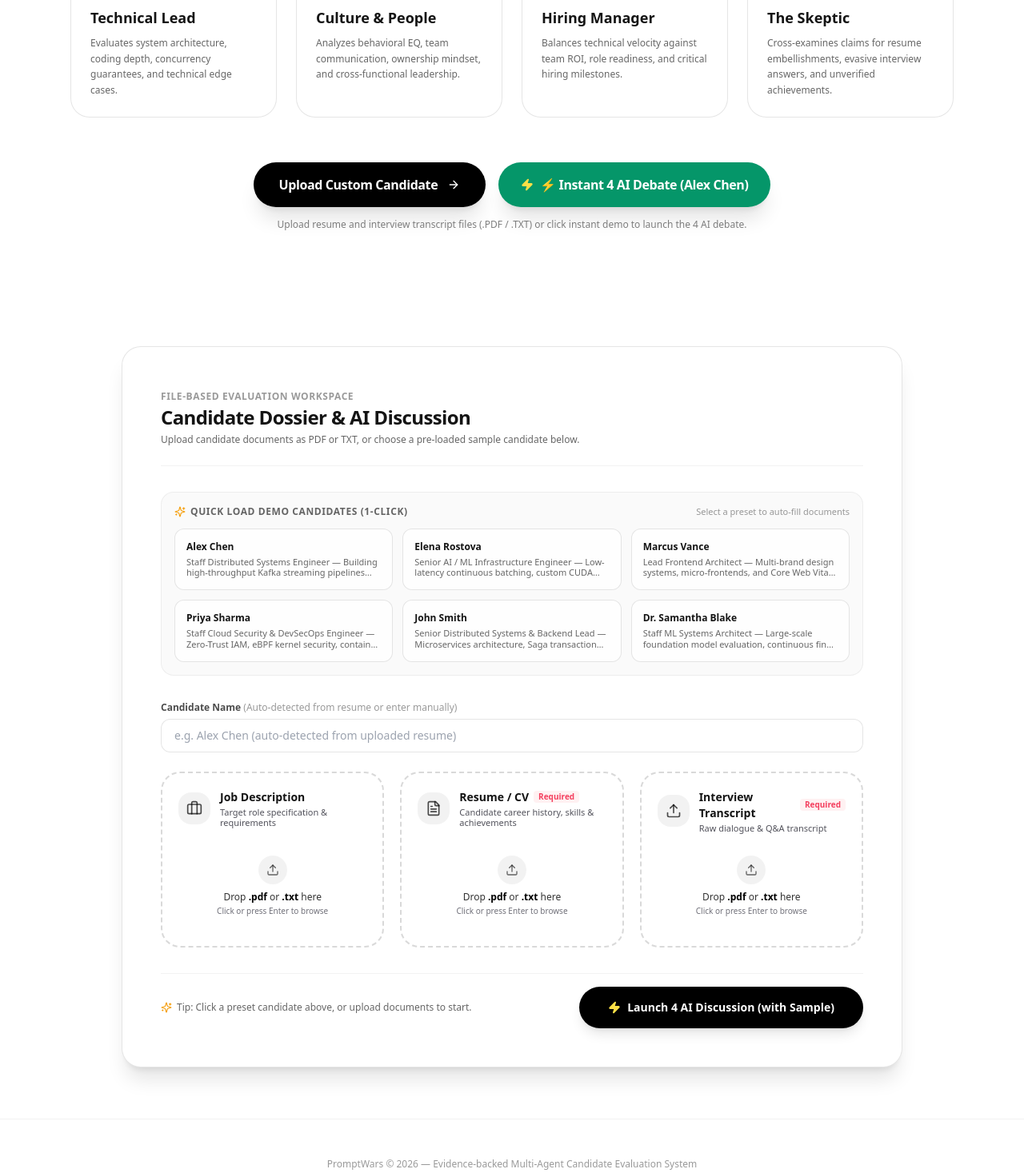
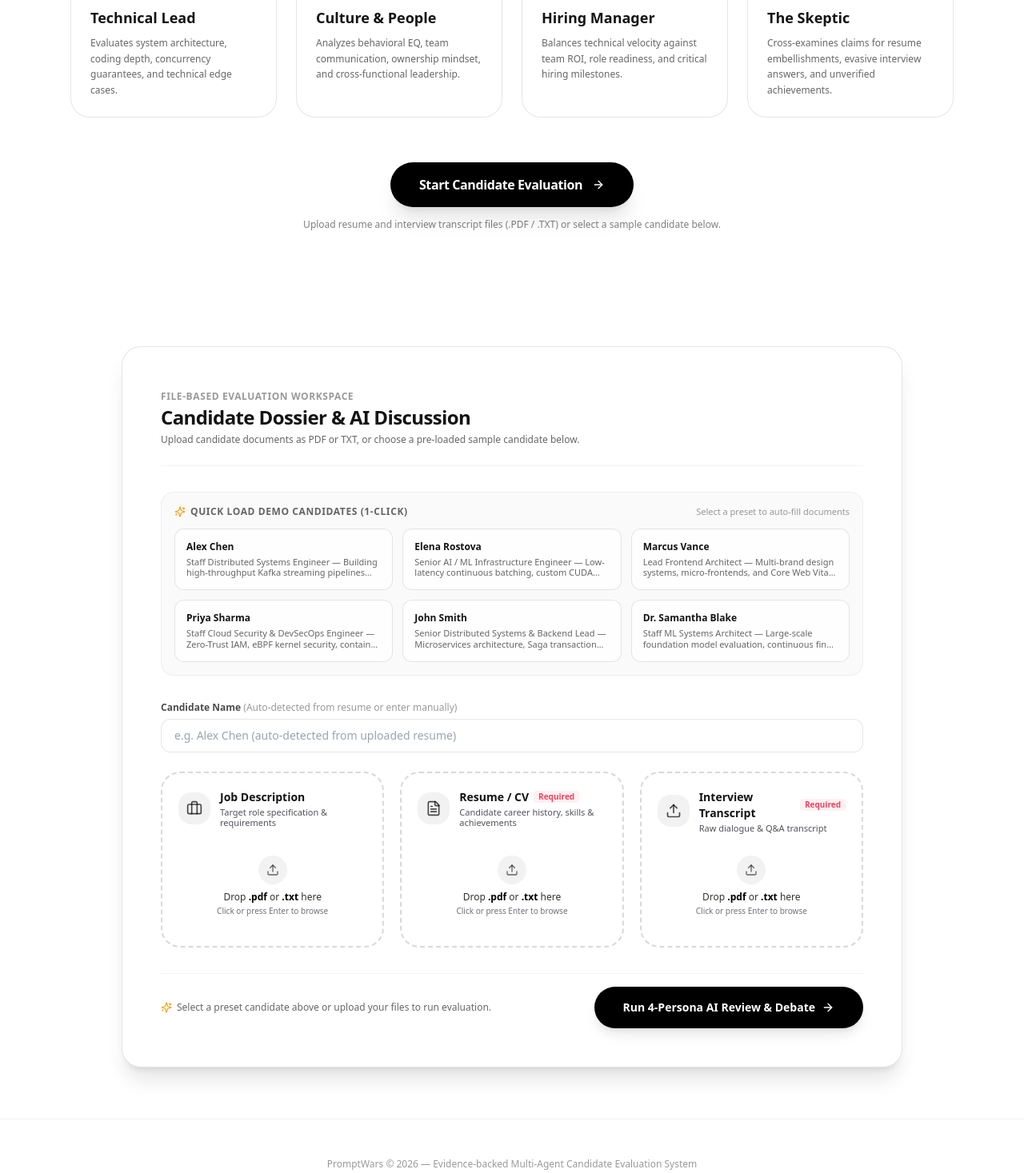
Before and after one commit to aayushmangire/HireMind, a React (Vite) app: page / in a window 1280 px wide. Shown: the part 7683-9150 px from the top of the page at 80% size. Built offline with nearby package versions, Linux system fonts and the light colour scheme; the HTML template or start-up script is replaced by a standard one; a web font is replaced by a local one.

Commit message:
fix(ui): remove tacky instant debate button, default to 4 persona review tab, and add step-by-step tab navigation footers

```diff
--- a/src/App.tsx
+++ b/src/App.tsx
@@ -470,28 +470,20 @@ export default function App() {
             </div>
           </div>
 
-          {/* "Start Candidate Evaluation" CTA Buttons — Positioned below the 4 AI Agents */}
-          <div className="mt-14 flex flex-col sm:flex-row items-center justify-center gap-4 text-center">
+          {/* "Start Candidate Evaluation" CTA Button — Positioned below the 4 AI Agents */}
+          <div className="mt-14 flex flex-col items-center justify-center text-center">
             <button
               type="button"
               onClick={scrollToEvaluation}
-              className="inline-flex items-center gap-3 px-8 py-4 rounded-full bg-black text-white text-sm md:text-base font-semibold tracking-tight shadow-xl hover:bg-neutral-800 hover:scale-105 active:scale-95 transition-all cursor-pointer group"
+              className="inline-flex items-center gap-3 px-9 py-4 rounded-full bg-black text-white text-sm md:text-base font-semibold tracking-tight shadow-xl hover:bg-neutral-800 hover:scale-105 active:scale-95 transition-all cursor-pointer group"
             >
-              <span>Upload Custom Candidate</span>
+              <span>Start Candidate Evaluation</span>
               <ArrowRight className="w-4 h-4 transition-transform group-hover:translate-x-1" />
             </button>
-            <button
-              type="button"
-              onClick={() => handleLaunchDebate(SAMPLE_CANDIDATES[0])}
-              className="inline-flex items-center gap-2 px-7 py-4 rounded-full bg-emerald-600 hover:bg-emerald-700 text-white text-sm md:text-base font-semibold tracking-tight shadow-xl hover:scale-105 active:scale-95 transition-all cursor-pointer group"
-            >
-              <Zap className="w-4 h-4 fill-current text-yellow-300" />
-              <span>⚡ Instant 4 AI Debate (Alex Chen)</span>
-            </button>
+            <p className="mt-3.5 text-xs text-black/50">
+              Upload resume and interview transcript files (.PDF / .TXT) or select a sample candidate below.
+            </p>
           </div>
-          <p className="mt-3.5 text-xs text-center text-black/50">
-            Upload resume and interview transcript files (.PDF / .TXT) or click instant demo to launch the 4 AI debate.
-          </p>
         </section>
 
         {/* Candidate Evaluation & Upload Section */}
@@ -624,12 +616,12 @@ export default function App() {
                 {resumeText.trim() && transcriptText.trim() ? (
                   <div className="flex items-center gap-1.5 text-emerald-600 font-semibold">
                     <CheckCircle2 className="w-4 h-4" />
-                    <span>Dossier ready ({candidateName || "Candidate"}) — 4-Agent Debate configured</span>
+                    <span>Dossier ready ({candidateName || "Candidate"}) — 4 AI Personas configured</span>
                   </div>
                 ) : (
                   <span className="text-black/60 flex items-center gap-1.5">
                     <Sparkles className="w-3.5 h-3.5 text-amber-500" />
-                    Tip: Click a preset candidate above, or upload documents to start.
+                    Select a preset candidate above or upload your files to run evaluation.
                   </span>
                 )}
               </div>
@@ -644,15 +636,10 @@ export default function App() {
                     <Loader2 className="w-4 h-4 animate-spin text-white" />
                     <span>Analyzing & Debating...</span>
                   </>
-                ) : resumeText.trim() && transcriptText.trim() ? (
-                  <>
-                    <span>Launch 4 AI Discussion & Debate</span>
-                    <ArrowRight className="w-4 h-4 transition-transform group-hover:translate-x-1" />
-                  </>
                 ) : (
                   <>
-                    <Zap className="w-4 h-4 fill-current text-yellow-300" />
-                    <span>Launch 4 AI Discussion (with Sample)</span>
+                    <span>Run 4-Persona AI Review & Debate</span>
+                    <ArrowRight className="w-4 h-4 transition-transform group-hover:translate-x-1" />
                   </>
                 )}
               </button>
@@ -679,12 +666,12 @@ export default function App() {
           </div>
         </section>
 
-
         {/* Results & Multi-Agent Debate Dashboard Section */}
         {evaluationResult && (
-          <section id="results" className="relative z-10 py-8">
+          <section id="results" className="relative z-10 py-8 scroll-mt-6">
             <EvaluationDashboard
               result={evaluationResult}
+              defaultTab="agents"
               onReset={() => {
                 setEvaluationResult(null);
                 scrollToEvaluation();
@@ -692,6 +679,7 @@ export default function App() {
             />
           </section>
         )}
+
       </main>
 
       {/* Footer */}
--- a/src/components/evaluation/EvaluationDashboard.tsx
+++ b/src/components/evaluation/EvaluationDashboard.tsx
@@ -453,8 +453,21 @@ export default function EvaluationDashboard({ result, onReset, defaultTab = 'deb
               ))}
             </div>
           </div>
+
+          {/* Tab Navigation Footer */}
+          <div className="pt-6 border-t border-black/5 flex justify-end">
+            <button
+              type="button"
+              onClick={() => setActiveTab('agents')}
+              className="inline-flex items-center gap-2 px-6 py-3 rounded-full bg-black text-white text-xs font-bold hover:bg-neutral-800 transition-all cursor-pointer shadow-sm"
+            >
+              <span>Next: 2. View 4 Persona Reviews</span>
+              <ChevronRight className="w-4 h-4" />
+            </button>
+          </div>
         </div>
       )}
+
 
       {/* ─────────────────────────────────────────────────────────────
           SECTION 2: 4 INDEPENDENT PERSONAS (Pre-Debate Isolated Verdicts)
@@ -626,8 +639,28 @@ export default function EvaluationDashboard({ result, onReset, defaultTab = 'deb
               </div>
             );
           })()}
+
+          {/* Tab Navigation Footer */}
+          <div className="pt-6 border-t border-black/5 flex items-center justify-between">
+            <button
+              type="button"
+              onClick={() => setActiveTab('profile')}
+              className="inline-flex items-center gap-1.5 px-5 py-2.5 rounded-full border border-black/10 hover:bg-black/5 text-xs font-semibold text-black/70 transition-all cursor-pointer"
+            >
+              <span>← 1. Candidate Profile</span>
+            </button>
+            <button
+              type="button"
+              onClick={() => setActiveTab('debate')}
+              className="inline-flex items-center gap-2 px-6 py-3 rounded-full bg-black text-white text-xs font-bold hover:bg-neutral-800 transition-all cursor-pointer shadow-sm"
+            >
+              <span>Next: 3. View Live Debate & Voice</span>
+              <ChevronRight className="w-4 h-4" />
+            </button>
+          </div>
         </div>
       )}
+
 
       {/* ─────────────────────────────────────────────────────────────
           SECTION 3: LIVE MULTI-ROUND DEBATE & ELEVENLABS AI VOICE SESSION
@@ -806,8 +839,28 @@ export default function EvaluationDashboard({ result, onReset, defaultTab = 'deb
               </div>
             );
           })()}
+
+          {/* Tab Navigation Footer */}
+          <div className="pt-6 border-t border-black/5 flex items-center justify-between">
+            <button
+              type="button"
+              onClick={() => setActiveTab('agents')}
+              className="inline-flex items-center gap-1.5 px-5 py-2.5 rounded-full border border-black/10 hover:bg-black/5 text-xs font-semibold text-black/70 transition-all cursor-pointer"
+            >
+              <span>← 2. 4 Persona Reviews</span>
+            </button>
+            <button
+              type="button"
+              onClick={() => setActiveTab('decision')}
+              className="inline-flex items-center gap-2 px-6 py-3 rounded-full bg-black text-white text-xs font-bold hover:bg-neutral-800 transition-all cursor-pointer shadow-sm"
+            >
+              <span>Next: 4. Final Decision Report</span>
+              <ChevronRight className="w-4 h-4" />
+            </button>
+          </div>
         </div>
       )}
+
 
       {/* ─────────────────────────────────────────────────────────────
           SECTION 4: FINAL DECISION REPORT (Weighted Non-Averaged Adjudication)
@@ -961,6 +1014,25 @@ export default function EvaluationDashboard({ result, onReset, defaultTab = 'deb
               </div>
             </div>
           )}
+
+          {/* Tab Navigation Footer */}
+          <div className="pt-6 border-t border-black/5 flex items-center justify-between">
+            <button
+              type="button"
+              onClick={() => setActiveTab('debate')}
+              className="inline-flex items-center gap-1.5 px-5 py-2.5 rounded-full border border-black/10 hover:bg-black/5 text-xs font-semibold text-black/70 transition-all cursor-pointer"
+            >
+              <span>← 3. Live Debate & Voice</span>
+            </button>
+            <button
+              type="button"
+              onClick={onReset}
+              className="inline-flex items-center gap-2 px-6 py-3 rounded-full bg-black text-white text-xs font-bold hover:bg-neutral-800 transition-all cursor-pointer shadow-sm"
+            >
+              <RotateCcw className="w-3.5 h-3.5" />
+              <span>Evaluate Another Candidate</span>
+            </button>
+          </div>
         </div>
       )}
     </div>
```
